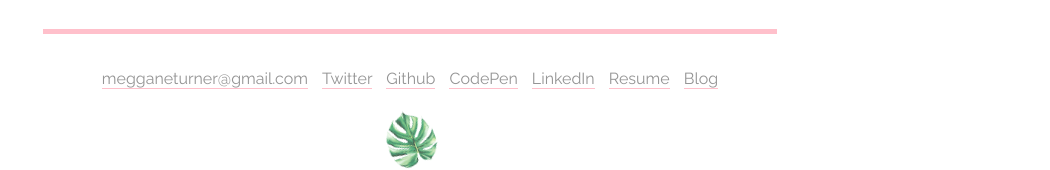
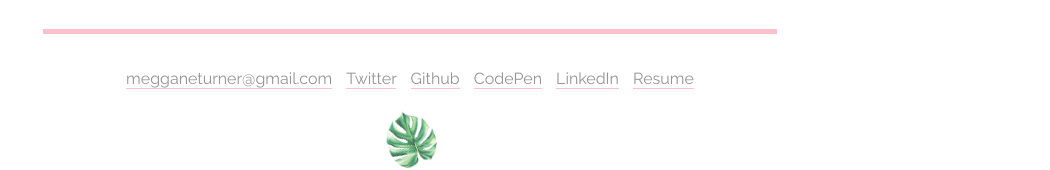
Before and after one commit to megganeturner/megganeturner.github.io, a plain HTML site: page index.html in a window 1280 px wide. Shown: the part 446-616 px from the top of the page, without its empty margins (230-1280 px from the left). Drawn offline with Linux system fonts and the light colour scheme.

Commit message:
comment blog link for now

```diff
--- a/index.html
+++ b/index.html
@@ -39,7 +39,7 @@
           <a href="https://codepen.io/megganeturner/" target="_blank">CodePen</a>
           <a href="https://www.linkedin.com/in/megganeturner" target="_blank">LinkedIn</a>
           <a href="img/MegganTurnerResume.pdf" target="_blank">Resume</a>
-          <a href="blog/index.html">Blog</a>
+          <!-- <a href="blog/index.html">Blog</a> -->
         </footer>
 
         <img src="img/monstera.png" alt="monstera" class="monstera">
```
